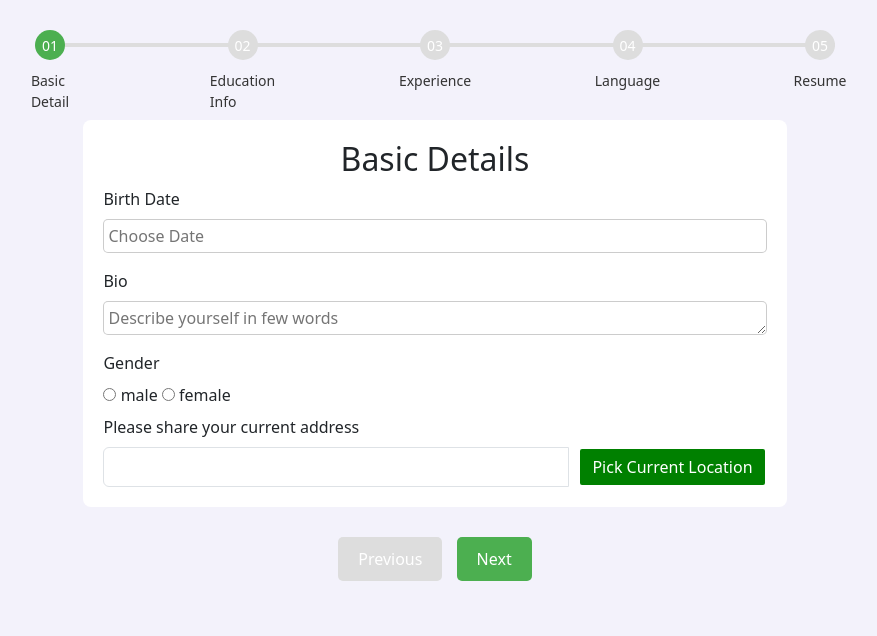
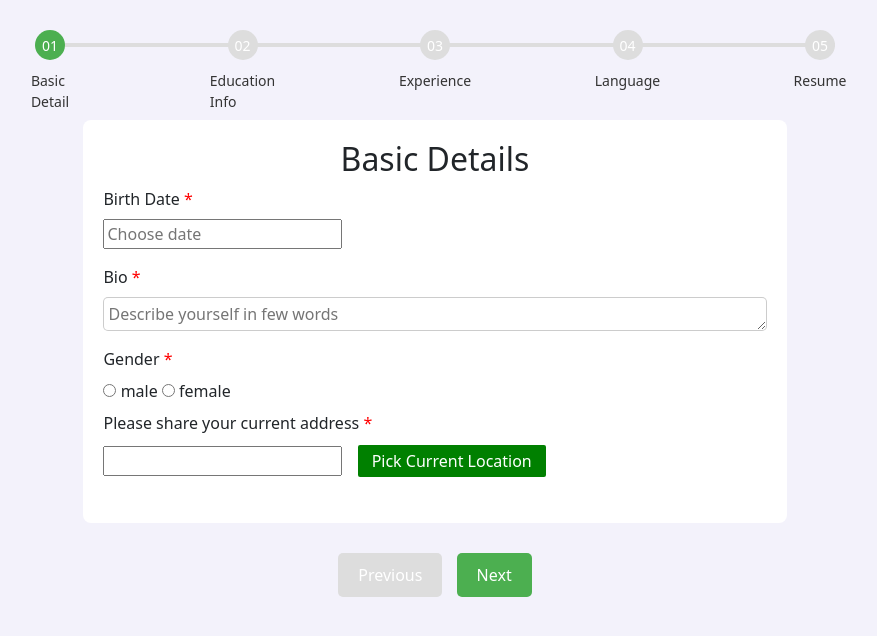
Before and after one commit to DevRajivSharma/Hatcher, a Django app: page /profile/basic_detail/ in a window 1280 px wide. Shown: the part 56-692 px from the top of the page, without its empty margins (205-1082 px from the left). Run offline with Django 5.2, Linux system fonts and the light colour scheme; some libraries are stand-ins or nearby versions.

Commit message:
Bootstrap datepicker added Education detail section started

```diff
--- a/hatcher_source/static/css/complete_profile/basic_detail.css
+++ b/hatcher_source/static/css/complete_profile/basic_detail.css
@@ -83,7 +83,7 @@
     width: 25%;
     border-radius: 8px;
 }
-input,textarea:focus {
+ textarea:focus {
     border: 2px solid green;
 }
 .cutom_inp{
@@ -115,8 +115,79 @@
 .autocomplete-item{
     font-size: 17px;
     padding: 5px;
-    border-bottom: 2px solid #0000004f;
 }
 .autocomplete-item:hover {
     background: #8080802e;
 }
+.compulsory::after {
+    content: ' *';
+    color: red;
+}
+.error{
+    color: red;
+    font-size: small;
+    text-align: center;
+}
+.info-card {
+    display: inline-block;
+    padding: 0px 8px;
+    font-size: 16px;
+    font-weight: 350;
+    margin: 4px;
+    border: 1px solid gray;
+    cursor: pointer;
+    min-width: max-content;
+}
+.active-info-card {
+    display: inline-block;
+    padding: 0px 8px;
+    background: #b2ffb23b;
+    font-size: 16px;
+    color: green;
+    font-weight: 350;
+    margin: 4px;
+    border: 1px solid green;
+    cursor: pointer;
+    min-width: max-content;
+}
+
+
+.custom-dropdown {
+    position: relative;
+    width: 200px;
+    font-family: Arial, sans-serif;
+  }
+
+  .selected {
+    padding: 10px;
+    background: #f0f0f0;
+    border: 1px solid #ccc;
+    cursor: pointer;
+  }
+
+  .options {
+    display: none;
+    position: absolute;
+    top: 100%;
+    left: 0;
+    width: 100%;
+    background: white;
+    border: 1px solid #ccc;
+    z-index: 10;
+    max-height: 200px;
+    overflow-y: auto;
+  }
+
+  .options li {
+    padding: 10px;
+    cursor: pointer;
+  }
+
+  .options li:hover {
+    background: #e0e0e0;
+  }
+
+  /* Show options when the dropdown is active */
+  .custom-dropdown.active .options {
+    display: block;
+  }
--- a/hatcher_source/static/css/home.css
+++ b/hatcher_source/static/css/home.css
@@ -81,12 +81,13 @@
     top: 185px;
     right: 433px;
     width: 242px;
+    height: 209px;
+    overflow-y: auto;
 }
 
 .autocomplete-item{
     font-size: larger;
     padding: 5px;
-    border-bottom: 2px solid #0000004f;
 }
 .autocomplete-item:hover {
     background: #8080802e;
--- a/hatcher_source/static/js/candidate_dashboard/home.js
+++ b/hatcher_source/static/js/candidate_dashboard/home.js
@@ -1,4 +1,4 @@
-import { applyFilters ,clear_all} from '/static/js/home_func.js';
+import { applyFilters ,clear_all} from '/static/js/candidate_dashboard/home_func.js';
 document.querySelectorAll('.toggle_arrow').forEach(arrow => {
     arrow.addEventListener('click', () => {
       arrow.classList.toggle('rotate');
--- a/hatcher_source/templates/blocks/profile_base.html
+++ b/hatcher_source/templates/blocks/profile_base.html
@@ -7,7 +7,14 @@
     {% load static %}
     <link rel="stylesheet" href="{% static 'bootstrap/css/bootstrap.min.css' %}">
     <link rel="stylesheet" href="{% static 'css/complete_profile/profile_base.css' %}">
-    <link href="/media/logos/hatcher_tab.png" rel="icon" type="image/png">
+    <script type="text/javascript" src="https://cdnjs.cloudflare.com/ajax/libs/jquery/3.7.1/jquery.min.js"></script>
+    <!-- <script type="text/javascript" src="https://maxcdn.bootstrapcdn.com/bootstrap/3.3.7/js/bootstrap.min.js"></script> -->
+    <script src="{% static 'bootstrap/js/bootstrap.bundle.min.js' %}"></script>
+    <!-- <link rel="stylesheet" href="https://maxcdn.bootstrapcdn.com/bootstrap/3.3.7/css/bootstrap.min.css"> -->
+    <!-- Bootstrap -->
+    <!-- Bootstrap DatePicker -->
+    <link rel="stylesheet" href="https://cdnjs.cloudflare.com/ajax/libs/bootstrap-datepicker/1.6.4/css/bootstrap-datepicker.css" type="text/css" />
+    <script src="https://cdnjs.cloudflare.com/ajax/libs/bootstrap-datepicker/1.6.4/js/bootstrap-datepicker.js" type="text/javascript"></script>
     {% block css %}
 
     {% endblock css %}
--- a/hatcher_source/templates/profile/basic_detail.html
+++ b/hatcher_source/templates/profile/basic_detail.html
@@ -21,24 +21,115 @@
         <div class="detail_container" id="basic_detail">
             <h2 class="text-center">Basic Details</h2>
             <div class="mb-3">
-                <label for="birth_date" class="form-label">Birth Date</label>
+                <label for="birth_date" class="form-label compulsory">Birth Date</label>
+                <br>
+
+                    <input type="text" name="selectedDate" id="txtDate" placeholder="Choose date" />
+
+            </div>
+            <div class="mb-3">
+                <label for="exampleFormControlTextarea1" class="form-label compulsory">Bio</label>
+                <textarea class="cutom_inp" id="exampleFormControlTextarea1"
+                    placeholder="Describe yourself in few words " rows="1"></textarea>
+            </div>
+            <div class="mb-2">
+                <label class="form-label compulsory">Gender</label>
+                <br>
+                <input type="radio" name="gender" id="male">
+                <label class="" for="male">male</label>
+                <input type="radio" name="gender" id="female">
+                <label class="" for="female">female</label>
+            </div>
+            <label class="form-label compulsory" for="location">Please share your current address</label>
+            <div class="d-flex flex-column ">
+                <div >
+                    <input class="" type="text" name="location" id="location" style="display: inline;">
+                    <button class=" " id="get_loc" style="
+                    border: 2px solid;
+                    margin-left: 9px;
+                    border-radius: 4px;
+                    padding: 4px 14px;
+                    color: white;
+                    background: green;
+                    ">Pick Current Location</button>
+                </div>
+                <div id="city_suggestions" class="autocomplete-items "></div>
+            </div>
+            <p class="error" id="cmp_frm_err_1"></p>
+        </div>
+
+        <div class="detail_container" id="Educaiton">
+            <h2 class="text-center">Education Details </h2>
+            <div class="mb-3" >
+                <label class="form-label compulsory" data-educating="">
+                    Are you pursuing your education?
+                </label>
+                <br>
+                <span class="info-card rounded" id="student">Yes</span>
+                <span class="info-card rounded" id="non_student">No</span>
+            </div>
+            <div class="mb-3 visually-hidden" id="schooling_detail">
+                <label class="form-label compulsory" id="education_depend_label"></label>
+                <br>
+                <span class="info-card rounded" id="">10th or Below 10th</span>
+                <span class="info-card rounded" id="">12th Pass</span>
+                <span class="info-card rounded" id="">Diploma</span>
+                <span class="info-card rounded" id="">ITI</span>
+                <span class="info-card rounded" id="">Graduate</span>
+                <span class="info-card rounded" id="">Post Graduate</span>
+            </div>
+            <div class="mb-3 " id="school_medium">
+                <label class="form-label" for="medium">School medium</label>
+                <br>
+                <select name="school_medium" class="" id="medium" style="width: 150px;  max-height: 100px;">
+                    <option value="English">English</option>
+                    <option value="Hindi">Hindi</option>
+                    <option value="Marathi">Marathi</option>
+                    <option value="Bengali">Bengali</option>
+                    <option value="Tamil">Tamil</option>
+                    <option value="Telugu">Telugu</option>
+                    <option value="Gujarati">Gujarati</option>
+                    <option value="Kannada">Kannada</option>
+                    <option value="Malayalam">Malayalam</option>
+                    <option value="Punjabi">Punjabi</option>
+                    <option value="Urdu">Urdu</option>
+                    <option value="Odia">Odia</option>
+                    <option value="Assamese">Assamese</option>
+                    <option value="Nepali">Nepali</option>
+                    <option value="Sanskrit">Sanskrit</option>
+                    <option value="Manipuri">Manipuri</option>
+                    <option value="Khasi">Khasi</option>
+                    <option value="Bodo">Bodo</option>
+                    <option value="Dogri">Dogri</option>
+                    <option value="Maithili">Maithili</option>
+                    <option value="Santali">Santali</option>
+                    <option value="Sindhi">Sindhi</option>
+                    <option value="Konkani">Konkani</option>
+                </select>
+            </div>
+            <p class="error" id="cmp_frm_err_2"></p>
+        </div>
+        <div class="detail_container" id="Experience">
+            <h2 class="text-center">Basic Details 3</h2>
+            <div class="mb-3">
+                <label for="birth_date" class="form-label compulsory">Birth Date</label>
                 <input type="text" class="cutom_inp" id="birth_date" placeholder="Choose Date"
                     onfocus="(this.type='date')" onblur="(this.type='text')" type="text">
             </div>
             <div class="mb-3">
-                <label for="exampleFormControlTextarea1" class="form-label">Bio</label>
+                <label for="exampleFormControlTextarea1" class="form-label compulsory">Bio</label>
                 <textarea class="cutom_inp" id="exampleFormControlTextarea1"
                     placeholder="Describe yourself in few words " rows="1"></textarea>
             </div>
             <div class="">
-                <label class="form-label">Gender</label>
+                <label class="form-label compulsory">Gender</label>
                 <br>
                 <input type="radio" name="gender" id="male">
-                <label class="form-label" for="male">male</label>
+                <label class="form-label compulsory" for="male">male</label>
                 <input type="radio" name="gender" id="female">
-                <label class="form-label" for="female">female</label>
+                <label class="form-label compulsory" for="female">female</label>
             </div>
-            <label class="form-label" for="location">Please share your current address</label>
+            <label class="form-label compulsory" for="location">Please share your current address</label>
             <div class="d-flex flex-column ">
                 <div class="input-group ">
                     <input class="form-control" type="text" name="location" id="location" style="display: inline;">
@@ -52,28 +143,29 @@
                 </div>
                 <div id="city_suggestions" class="autocomplete-items "></div>
             </div>
+            <p class="error" id="cmp_frm_err_3"></p>
         </div>
-        <div class="detail_container" id="Educaiton">
-            <h2 class="text-center">Basic Details 2</h2>
+        <div class="detail_container" id="Language">
+            <h2 class="text-center">Basic Details 4</h2>
             <div class="mb-3">
-                <label for="birth_date" class="form-label">Birth Date</label>
+                <label for="birth_date" class="form-label compulsory">Birth Date</label>
                 <input type="text" class="cutom_inp" id="birth_date" placeholder="Choose Date"
                     onfocus="(this.type='date')" onblur="(this.type='text')" type="text">
             </div>
             <div class="mb-3">
-                <label for="exampleFormControlTextarea1" class="form-label">Bio</label>
+                <label for="exampleFormControlTextarea1" class="form-label compulsory">Bio</label>
                 <textarea class="cutom_inp" id="exampleFormControlTextarea1"
                     placeholder="Describe yourself in few words " rows="1"></textarea>
             </div>
             <div class="">
-                <label class="form-label">Gender</label>
+                <label class="form-label compulsory">Gender</label>
                 <br>
                 <input type="radio" name="gender" id="male">
-                <label class="form-label" for="male">male</label>
+                <label class="form-label compulsory" for="male">male</label>
                 <input type="radio" name="gender" id="female">
-                <label class="form-label" for="female">female</label>
+                <label class="form-label compulsory" for="female">female</label>
             </div>
-            <label class="form-label" for="location">Please share your current address</label>
+            <label class="form-label compulsory" for="location">Please share your current address</label>
             <div class="d-flex flex-column ">
                 <div class="input-group ">
                     <input class="form-control" type="text" name="location" id="location" style="display: inline;">
@@ -87,28 +179,29 @@
                 </div>
                 <div id="city_suggestions" class="autocomplete-items "></div>
             </div>
+            <p class="error" id="cmp_frm_err_4"></p>
         </div>
-        <div class="detail_container" id="Experience">
-            <h2 class="text-center">Basic Details 3</h2>
+        <div class="detail_container" id="Resume">
+            <h2 class="text-center">Basic Details 5</h2>
             <div class="mb-3">
-                <label for="birth_date" class="form-label">Birth Date</label>
+                <label for="birth_date" class="form-label compulsory">Birth Date</label>
                 <input type="text" class="cutom_inp" id="birth_date" placeholder="Choose Date"
                     onfocus="(this.type='date')" onblur="(this.type='text')" type="text">
             </div>
             <div class="mb-3">
-                <label for="exampleFormControlTextarea1" class="form-label">Bio</label>
+                <label for="exampleFormControlTextarea1" class="form-label compulsory">Bio</label>
                 <textarea class="cutom_inp" id="exampleFormControlTextarea1"
                     placeholder="Describe yourself in few words " rows="1"></textarea>
             </div>
             <div class="">
-                <label class="form-label">Gender</label>
+                <label class="form-label compulsory">Gender</label>
                 <br>
                 <input type="radio" name="gender" id="male">
-                <label class="form-label" for="male">male</label>
+                <label class="form-label compulsory" for="male">male</label>
                 <input type="radio" name="gender" id="female">
-                <label class="form-label" for="female">female</label>
+                <label class="form-label compulsory" for="female">female</label>
             </div>
-            <label class="form-label" for="location">Please share your current address</label>
+            <label class="form-label compulsory" for="location">Please share your current address</label>
             <div class="d-flex flex-column ">
                 <div class="input-group ">
                     <input class="form-control" type="text" name="location" id="location" style="display: inline;">
@@ -122,76 +215,7 @@
                 </div>
                 <div id="city_suggestions" class="autocomplete-items "></div>
             </div>
-        </div>
-        <div class="detail_container" id="Language">
-            <h2 class="text-center">Basic Details 4</h2>
-            <div class="mb-3">
-                <label for="birth_date" class="form-label">Birth Date</label>
-                <input type="text" class="cutom_inp" id="birth_date" placeholder="Choose Date"
-                    onfocus="(this.type='date')" onblur="(this.type='text')" type="text">
-            </div>
-            <div class="mb-3">
-                <label for="exampleFormControlTextarea1" class="form-label">Bio</label>
-                <textarea class="cutom_inp" id="exampleFormControlTextarea1"
-                    placeholder="Describe yourself in few words " rows="1"></textarea>
-            </div>
-            <div class="">
-                <label class="form-label">Gender</label>
-                <br>
-                <input type="radio" name="gender" id="male">
-                <label class="form-label" for="male">male</label>
-                <input type="radio" name="gender" id="female">
-                <label class="form-label" for="female">female</label>
-            </div>
-            <label class="form-label" for="location">Please share your current address</label>
-            <div class="d-flex flex-column ">
-                <div class="input-group ">
-                    <input class="form-control" type="text" name="location" id="location" style="display: inline;">
-                    <button class="btn " id="get_loc" style="
-                            border: 2px solid;
-                            margin-left: 9px;
-                            border-radius: 4px;
-                            color: white;
-                            background: green;
-                            ">Pick Current Location</button>
-                </div>
-                <div id="city_suggestions" class="autocomplete-items "></div>
-            </div>
-        </div>
-        <div class="detail_container" id="Resume">
-            <h2 class="text-center">Basic Details 5</h2>
-            <div class="mb-3">
-                <label for="birth_date" class="form-label">Birth Date</label>
-                <input type="text" class="cutom_inp" id="birth_date" placeholder="Choose Date"
-                    onfocus="(this.type='date')" onblur="(this.type='text')" type="text">
-            </div>
-            <div class="mb-3">
-                <label for="exampleFormControlTextarea1" class="form-label">Bio</label>
-                <textarea class="cutom_inp" id="exampleFormControlTextarea1"
-                    placeholder="Describe yourself in few words " rows="1"></textarea>
-            </div>
-            <div class="">
-                <label class="form-label">Gender</label>
-                <br>
-                <input type="radio" name="gender" id="male">
-                <label class="form-label" for="male">male</label>
-                <input type="radio" name="gender" id="female">
-                <label class="form-label" for="female">female</label>
-            </div>
-            <label class="form-label" for="location">Please share your current address</label>
-            <div class="d-flex flex-column ">
-                <div class="input-group ">
-                    <input class="form-control" type="text" name="location" id="location" style="display: inline;">
-                    <button class="btn " id="get_loc" style="
-                            border: 2px solid;
-                            margin-left: 9px;
-                            border-radius: 4px;
-                            color: white;
-                            background: green;
-                            ">Pick Current Location</button>
-                </div>
-                <div id="city_suggestions" class="autocomplete-items "></div>
-            </div>
+            <p class="error" id="cmp_frm_err_5"></p>
         </div>
         </form>
     </div>
```
Also changed, not shown: hatcher_source/static/js/complete_profile/basic_detail.js (+54 -2 lines), hatcher_source/db.sqlite3.
